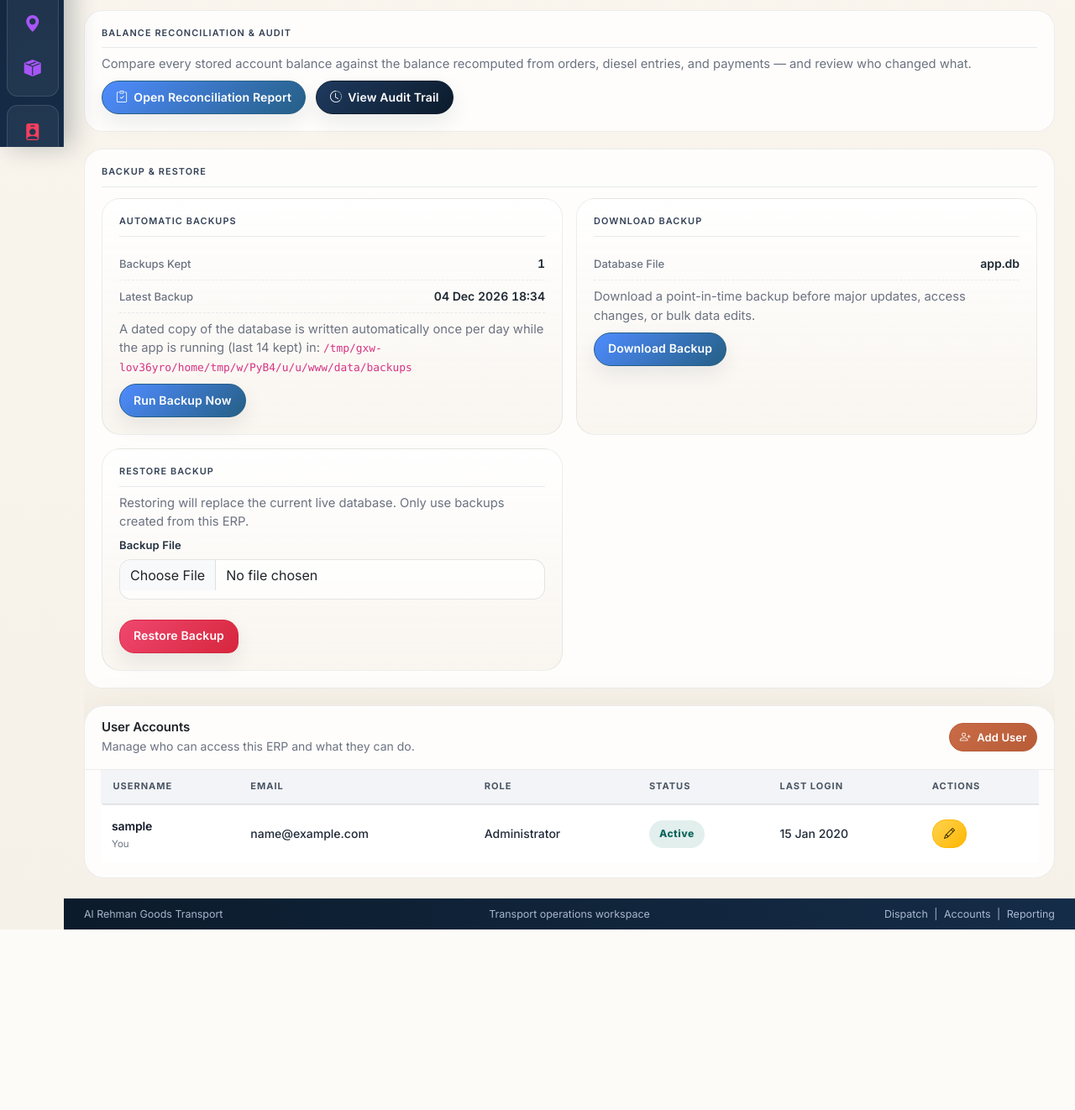
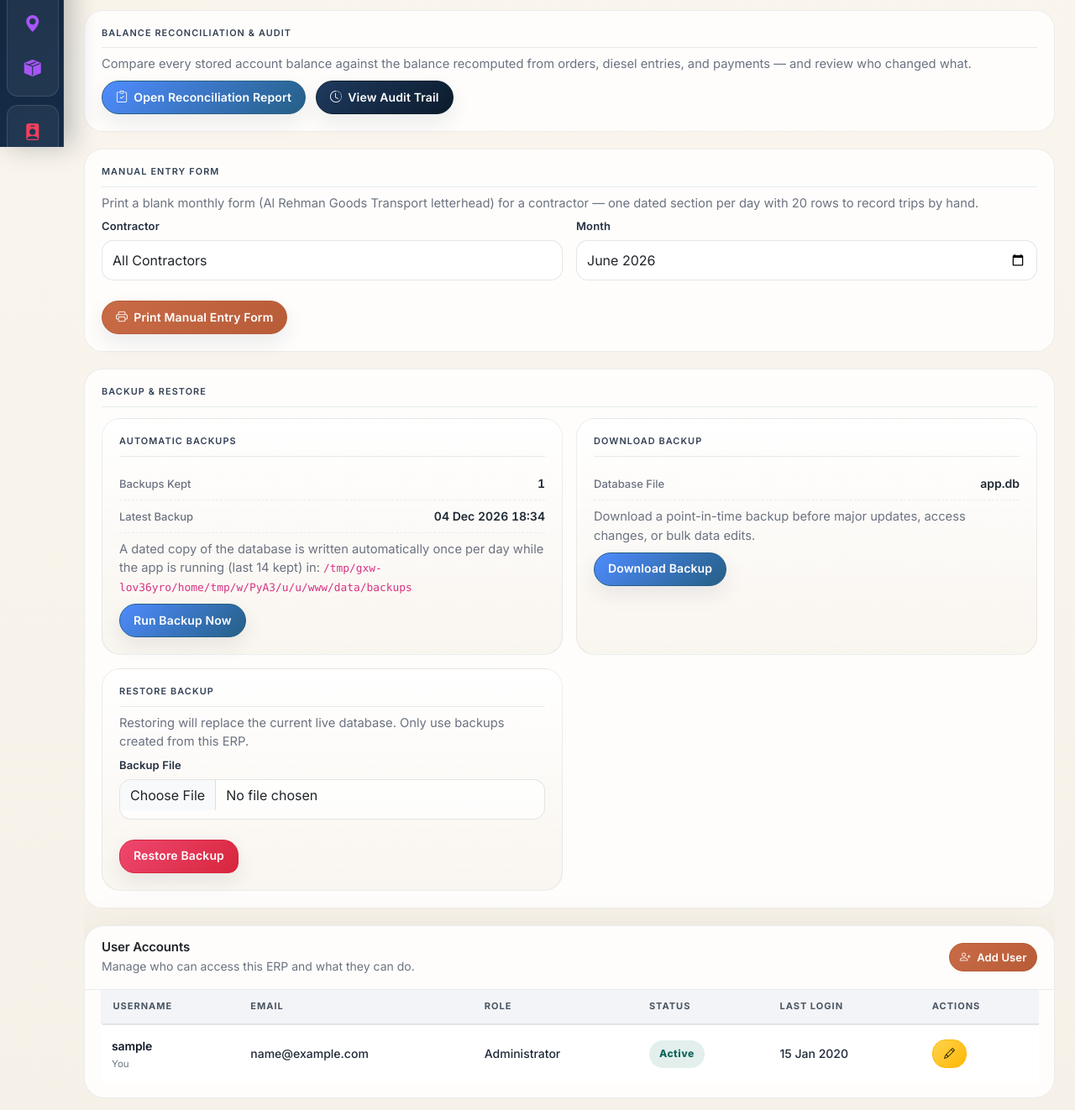
Before and after one commit to adnankhan-dev/al-rehman-goods-transport, a FastAPI app: page /settings in a window 1280 px wide. Shown: the part 625-1947 px from the top of the page at 84% size. Before the commit the page ends 1732 px from the top, so only its background shows below. Run offline with FastAPI, Linux system fonts and the light colour scheme; the visitor is signed in with stand-in values (Sample User, id 1); tables that the repository leaves empty hold one stand-in row (values such as "Sample post"); parts of the project's set-up code (start-up, migrations or seed data) failed here and were passed over; some libraries are stand-ins or nearby versions.

Commit message:
Add monthly manual-entry form (Settings) + collapsible orders filters
Manual Entry Form: a Settings panel to pick a contractor and month and
print a blank form on the Al Rehman Goods Transport letterhead — one dated
section per day of the month, each with 20 empty rows and the columns
Vehicle No., From, To, Delivered Qty, Vehicle Rate, Contractor Rate,
Plant, Plant Receipt, Loading Qty — for recording trips by hand.

Orders list filters: wrap the filter form in a native <details> disclosure
(collapsed by default, auto-opens when filters are active) so it no longer
occupies the top of the page.

Co-Authored-By: Claude Opus 4.8 <noreply@anthropic.com>

```diff
--- a/al_rehman_goods_transport/routes/settings.py
+++ b/al_rehman_goods_transport/routes/settings.py
@@ -1,11 +1,14 @@
-from fastapi import APIRouter, Depends, Request
-from fastapi.responses import RedirectResponse, Response
+from datetime import datetime
+
+from fastapi import APIRouter, Depends, HTTPException, Request
+from fastapi.responses import HTMLResponse, RedirectResponse, Response
 
 from ..core.auth import require_any_permission, require_permission
 from ..core.permissions import PERMISSION_GROUPS, ROLE_DEFINITIONS, role_permissions
 from ..core.flash import flash
 from ..core.templating import render_template
 from ..forms import SettingsForm
+from ..repositories import LookupRepository
 from ..services import NotFoundError, ReconciliationService, SettingsService, UserManagementService, ValidationError
 from ..services.audit import list_audit_entries, record_audit
 from ..services.backups import automatic_backup_status, run_automatic_backup
@@ -88,8 +91,28 @@ async def settings_dashboard(request: Request, current_user=Depends(require_any_
         backup_supported=service.backup_supported(),
         database_filename=service.database_filename(),
         auto_backup=automatic_backup_status(),
+        contractors=LookupRepository().list_contractors(),
+        current_month=datetime.now().strftime("%Y-%m"),
         **service.diesel_rate_context(),
     )
+
+
+@router.get("/settings/manual-entry-form", name="settings.manual_entry_form")
+async def manual_entry_form(request: Request, _current_user=Depends(require_any_permission("orders.view", "settings.view"))):
+    contractor_id = request.query_params.get("contractor_id")
+    month_value = (request.query_params.get("month") or "").strip()  # expected "YYYY-MM"
+    try:
+        year, month = (int(part) for part in month_value.split("-", 1))
+        datetime(year, month, 1)
+    except (ValueError, TypeError):
+        raise HTTPException(status_code=400, detail="Select a valid month (YYYY-MM).")
+
+    lookups = LookupRepository()
+    contractor = next((c for c in lookups.list_contractors() if str(c.id) == str(contractor_id)), None)
+    contractor_name = contractor.name if contractor else "All Contractors"
+
+    html = SettingsService().build_manual_entry_form_html(contractor_name, year, month)
+    return HTMLResponse(content=html)
 
 
 @router.post("/settings/backup/run-now", name="settings.run_backup_now")
--- a/al_rehman_goods_transport/services/settings.py
+++ b/al_rehman_goods_transport/services/settings.py
@@ -48,6 +48,101 @@ class SettingsService:
             "diesel_rate": rate,
             "diesel_rate_display": f"{rate:.2f}" if rate is not None else "Not set",
         }
+
+    def build_manual_entry_form_html(self, contractor_name, year, month, rows_per_day=20):
+        """Printable blank monthly form for manual (handwritten) trip entries.
+
+        One dated section per day of the chosen month, each with `rows_per_day`
+        empty rows ready to fill in by hand and enter into the system later."""
+        import calendar
+        from datetime import date
+        from html import escape
+        from io import StringIO
+
+        columns = [
+            "#", "Vehicle No.", "From", "To", "Delivered Qty", "Vehicle Rate",
+            "Contractor Rate", "Plant", "Plant Receipt", "Loading Qty",
+        ]
+        header_cells = "".join(f"<th>{escape(c)}</th>" for c in columns)
+        days_in_month = calendar.monthrange(year, month)[1]
+        month_label = date(year, month, 1).strftime("%B %Y")
+
+        empty_row_template = (
+            "<tr>" + "".join(
+                (f"<td class='rownum'>{{n}}</td>" if i == 0 else "<td></td>")
+                for i in range(len(columns))
+            ) + "</tr>"
+        )
+
+        day_blocks = StringIO()
+        for day in range(1, days_in_month + 1):
+            current = date(year, month, day)
+            rows = "".join(empty_row_template.format(n=n) for n in range(1, rows_per_day + 1))
+            day_blocks.write(
+                f"""
+                <div class="day-block">
+                    <div class="day-head">{current.strftime('%A, %d %b %Y')}</div>
+                    <table class="entry-table">
+                        <thead><tr>{header_cells}</tr></thead>
+                        <tbody>{rows}</tbody>
+                    </table>
+                </div>
+                """
+            )
+
+        return f"""<!DOCTYPE html>
+<html lang="en">
+<head>
+    <meta charset="utf-8">
+    <title>Manual Entry Form — {escape(contractor_name)} — {escape(month_label)}</title>
+    <style>
+        body {{ font-family: 'Segoe UI', Arial, sans-serif; margin: 0; padding: 22px; color: #0f172a; }}
+        .toolbar {{ display: flex; justify-content: flex-end; margin-bottom: 12px; }}
+        .button {{ border: none; border-radius: 999px; background: #0f172a; color: #fff; padding: 9px 16px; cursor: pointer; font: inherit; }}
+        .letterhead {{ display: flex; justify-content: space-between; align-items: flex-start; gap: 16px; border-bottom: 2px solid #0b2742; padding-bottom: 12px; margin-bottom: 12px; }}
+        .letterhead-name {{ font-size: 1.5rem; font-weight: 800; color: #0b2742; }}
+        .letterhead-line {{ color: #475569; font-size: 0.82rem; line-height: 1.5; }}
+        .meta {{ display: flex; gap: 28px; font-size: 0.95rem; margin-bottom: 14px; }}
+        .meta strong {{ color: #0b2742; }}
+        .day-block {{ margin-bottom: 16px; }}
+        .day-head {{ font-weight: 800; color: #0b2742; background: #e8f0fb; border: 1px solid #cbd9ec; border-bottom: none; padding: 6px 10px; border-radius: 8px 8px 0 0; font-size: 0.92rem; }}
+        table.entry-table {{ width: 100%; border-collapse: collapse; }}
+        .entry-table th, .entry-table td {{ border: 1px solid #b9c7dc; padding: 0; text-align: left; font-size: 0.8rem; }}
+        .entry-table th {{ background: #f1f6fc; padding: 5px 6px; text-align: center; }}
+        .entry-table td {{ height: 26px; }}
+        .entry-table td.rownum {{ text-align: center; color: #94a3b8; width: 26px; font-size: 0.72rem; }}
+        @media print {{
+            body {{ padding: 0; }}
+            .toolbar {{ display: none; }}
+            tr {{ break-inside: avoid; }}
+            .day-head {{ break-after: avoid; }}
+            .day-block {{ break-inside: avoid; }}
+            thead {{ display: table-header-group; }}
+        }}
+    </style>
+</head>
+<body>
+    <div class="toolbar"><button type="button" class="button" onclick="window.print()">Print / Save PDF</button></div>
+    <header class="letterhead">
+        <div>
+            <div class="letterhead-name">Al Rehman Goods Transport</div>
+            <div class="letterhead-line">Bahtr Mor Wah Cantt</div>
+            <div class="letterhead-line">Contact No. Ahsan Niazi 0307-2342827</div>
+            <div class="letterhead-line">Inam Khan - 0301-5749086</div>
+        </div>
+        <div style="text-align:right;">
+            <div style="text-transform:uppercase;letter-spacing:0.14em;color:#d97706;font-size:0.74rem;font-weight:700;">Manual Entry Form</div>
+            <div class="letterhead-line">Printed: {datetime.now().strftime('%d %b %Y')}</div>
+        </div>
+    </header>
+    <div class="meta">
+        <div><strong>Contractor:</strong> {escape(contractor_name)}</div>
+        <div><strong>Month:</strong> {escape(month_label)}</div>
+    </div>
+    {day_blocks.getvalue()}
+</body>
+</html>
+"""
 
     def backup_supported(self):
         return self._database_path() is not None
--- a/al_rehman_goods_transport/templates/settings/index.html
+++ b/al_rehman_goods_transport/templates/settings/index.html
@@ -37,6 +37,33 @@
                 <i class="bi bi-clock-history"></i> View Audit Trail
             </a>
         </div>
+    </div>
+
+    <div class="detail-panel">
+        <h3>Manual Entry Form</h3>
+        <p class="form-note">Print a blank monthly form (Al Rehman Goods Transport letterhead) for a contractor — one dated section per day with 20 rows to record trips by hand.</p>
+        <form method="GET" action="{{ url_for('settings.manual_entry_form') }}" target="_blank" rel="noopener" class="form-stack mt-2">
+            <div class="form-grid-two">
+                <div class="form-field">
+                    <label class="form-label" for="me_contractor_id">Contractor</label>
+                    <select class="form-select" id="me_contractor_id" name="contractor_id">
+                        <option value="">All Contractors</option>
+                        {% for contractor in contractors %}
+                        <option value="{{ contractor.id }}">{{ contractor.name }}</option>
+                        {% endfor %}
+                    </select>
+                </div>
+                <div class="form-field">
+                    <label class="form-label" for="me_month">Month</label>
+                    <input class="form-control" type="month" id="me_month" name="month" value="{{ current_month }}" required>
+                </div>
+            </div>
+            <div class="form-actions">
+                <button type="submit" class="btn btn-ui-primary">
+                    <i class="bi bi-printer"></i> Print Manual Entry Form
+                </button>
+            </div>
+        </form>
     </div>
 
     {% if backup_supported %}
```
Also changed, not shown: al_rehman_goods_transport/static/css/style.css (+46 -0 lines), al_rehman_goods_transport/templates/orders/list.html (+8 -1 lines).
